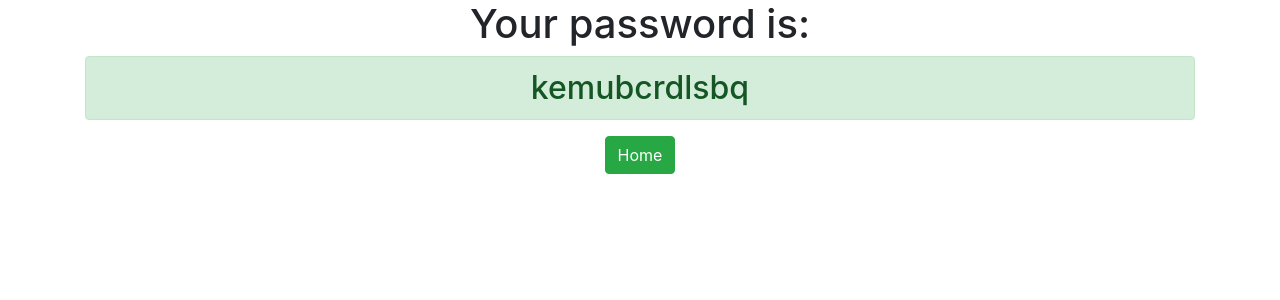
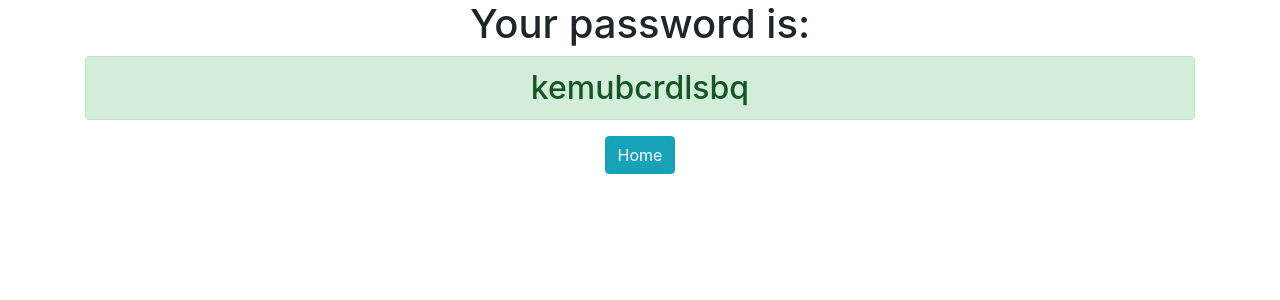
Before and after one commit to Puck1306/django3-password-generator, a Django app: page /password/ in a window 1280 px wide. Shown: the top 300 px of the page. Run offline with Django 3.2, Linux system fonts and the light colour scheme; some libraries are stand-ins or nearby versions.

Commit message:
I made some tweaks

```diff
--- a/generator/templates/generator/password.html
+++ b/generator/templates/generator/password.html
@@ -3,5 +3,5 @@
 <div class="container text-center">
   <h1>Your password is:<h1>
   <h2 class="alert alert-success"> {{password}} <h2/>
-  <a href="{% url 'home' %}" class="btn btn-success"> Home </a>
+  <a href="{% url 'home' %}" class="btn btn-info"> Home </a>
 </div>
--- a/password_generator/settings.py
+++ b/password_generator/settings.py
@@ -20,7 +20,7 @@ BASE_DIR = Path(__file__).resolve(strict=True).parent.parent
 # See https://docs.djangoproject.com/en/3.1/howto/deployment/checklist/
 
 # SECURITY WARNING: keep the secret key used in production secret!
-SECRET_KEY = 'dd7=2!tk2t_)+nx4npyl+ge_t%-x1fh%8x1q*o1)mxux069ow5'
+SECRET_KEY = 'dd7=2!tk2t_)+nx4npyl+dsdsge_t%-x1fh%8x1q*o1)mxux069ow5'
 
 # SECURITY WARNING: don't run with debug turned on in production!
 DEBUG = True
```
